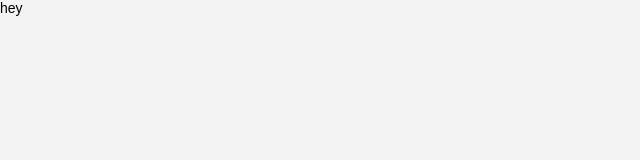
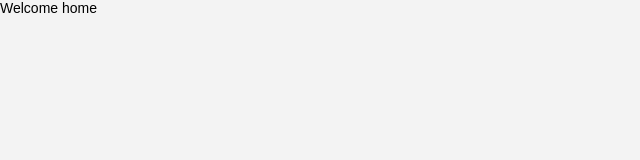
Before and after one commit to chri5bot/rps-ancester, a React (Create React App) app in the folder web/: page /home in a window 1280 px wide. Shown: the top 160 px of the page, without its empty margins (0-640 px from the left). Built offline with nearby package versions, Linux system fonts and the light colour scheme.

Commit message:
Add routes and views

```diff
--- a/web/package.json
+++ b/web/package.json
@@ -9,6 +9,8 @@
     "react": "^16.8.1",
     "react-apollo": "^2.4.1",
     "react-dom": "^16.8.1",
+    "react-router": "^4.3.1",
+    "react-router-dom": "^4.3.1",
     "react-scripts": "2.1.5",
     "styled-components": "^4.1.3"
   },
--- a/web/src/App.js
+++ b/web/src/App.js
@@ -4,22 +4,16 @@ import {ThemeProvider} from 'styled-components'
 import {createClient} from './client'
 import {GlobalStyle} from './styles/reset.css'
 import theme from './styles/theme'
-
+import Routes from './routes'
 
 export default function App(){
   return (
     <ApolloProvider client={createClient()}>
       <ThemeProvider theme={theme}>
-      <React.Fragment>
-
-        <GlobalStyle>
-
-        </GlobalStyle>
-
-            hey
-
-
-      </React.Fragment>
+        <React.Fragment>
+          <GlobalStyle/>
+          <Routes/>
+        </React.Fragment>
       </ThemeProvider>
     </ApolloProvider>
   )
--- /dev/null
+++ b/web/src/routes/index.jsx
@@ -0,0 +1,17 @@
+import React from 'react'
+import { Route, Switch } from 'react-router'
+import { BrowserRouter as Router } from 'react-router-dom'
+
+import Home from '../views/Home'
+import LoginForm from '../views/Login/Form'
+
+export default function Routes(){
+    return(
+        <Router>
+            <Switch>
+                <Route path="/home" component={Home}/>
+                <Route path="/login" component={LoginForm}/>
+            </Switch>
+        </Router>
+    )
+}
--- /dev/null
+++ b/web/src/views/Home/index.jsx
@@ -0,0 +1,7 @@
+import React from 'react'
+
+export default function Home(){
+    return(
+        <div>Welcome home</div>
+    )
+}
--- /dev/null
+++ b/web/src/views/Login/Form/index.jsx
@@ -0,0 +1,7 @@
+import React from 'react'
+
+export default function LoginForm(){
+    return(
+        <div>Welcome login</div>
+    )
+}
```
Also changed, not shown: 1 other file (tests, documents, lock files or other folders).
